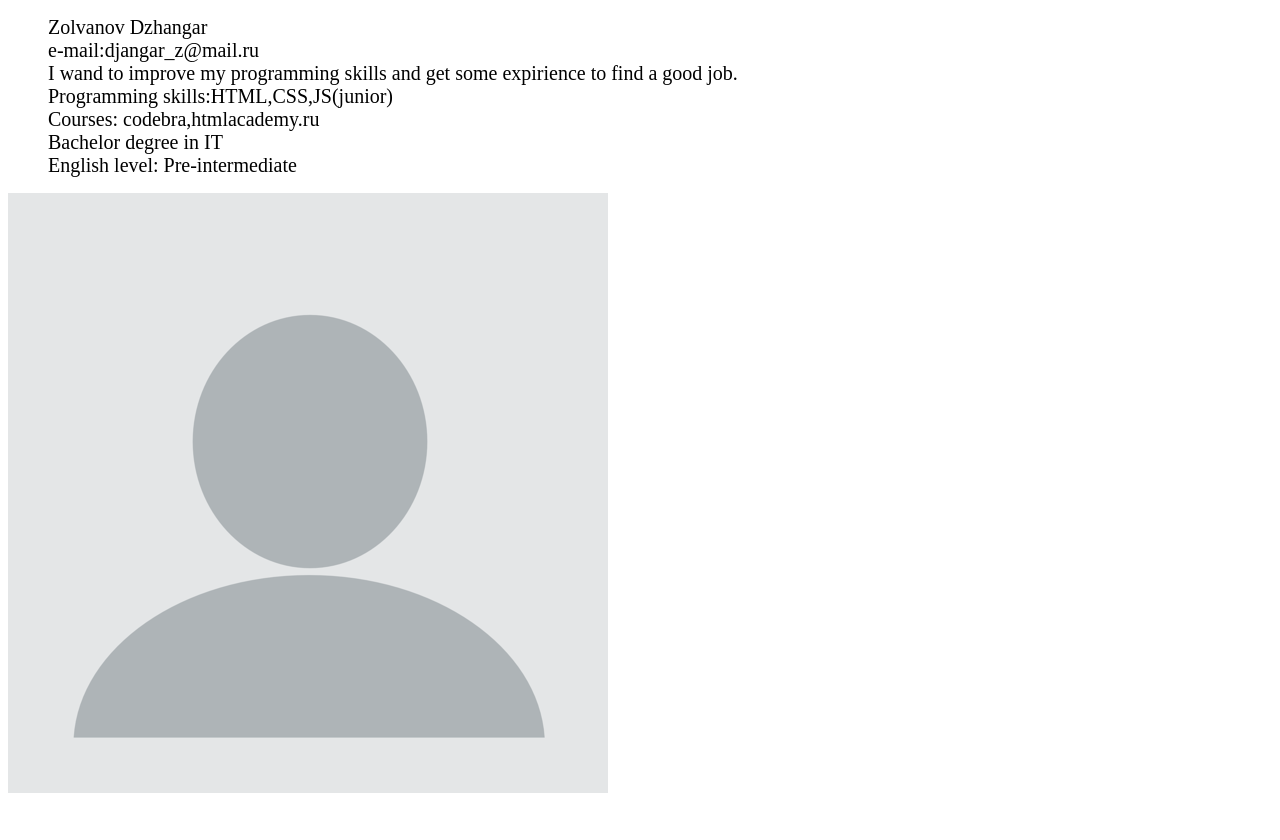
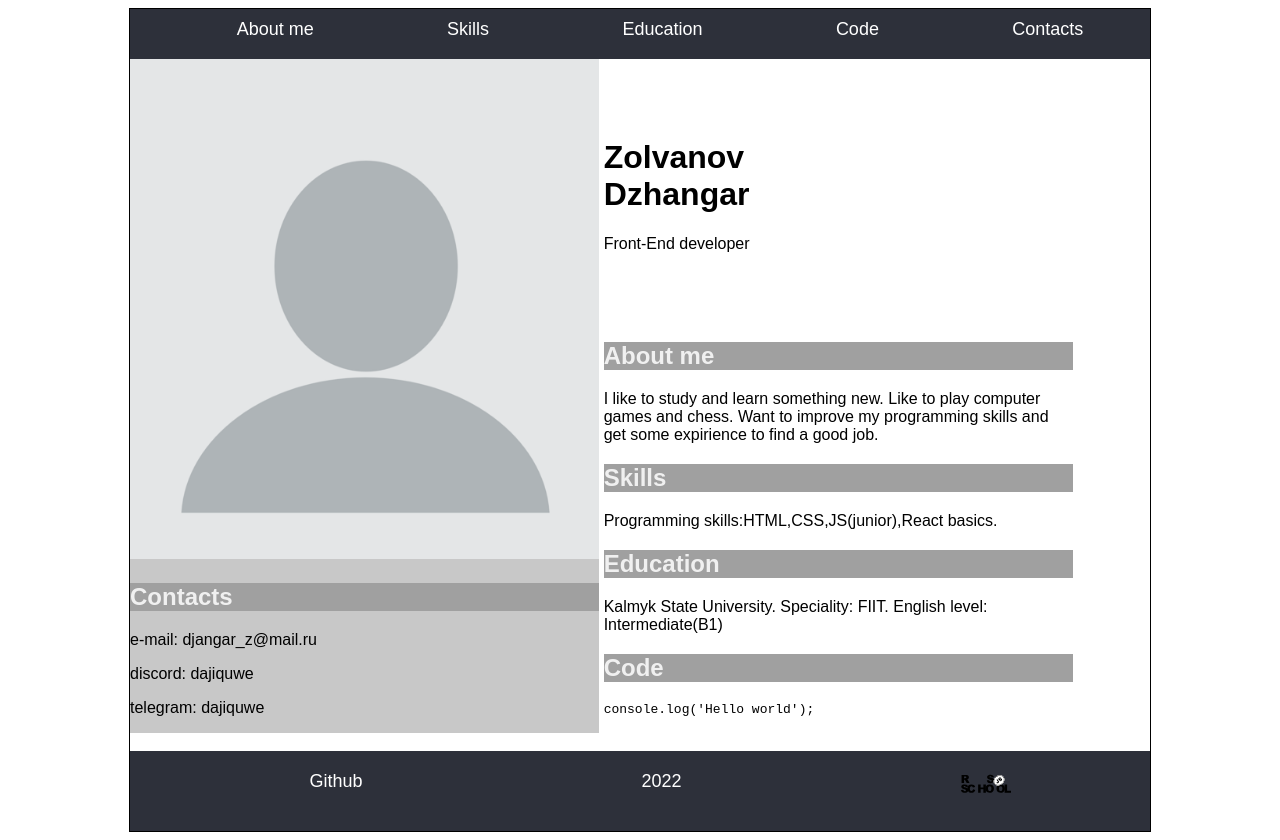
Before and after one commit to dajiquwe/rsschool-cv, a plain HTML site: page index.html in a window 1280 px wide. Before the commit the page ends 805 px from the top, so only its background shows below. Drawn offline with Linux system fonts and the light colour scheme.

Commit message:
feat: add page layout, add new styles, add new links in readme

```diff
--- a/index.html
+++ b/index.html
@@ -4,19 +4,60 @@
     <meta charset="UTF-8">
     <meta http-equiv="X-UA-Compatible" content="IE=edge">
     <meta name="viewport" content="width=device-width, initial-scale=1.0">
-    <link rel="stylesheet" href="style.css">
+    <link rel="stylesheet" href="styles/style.css">
     <title>CV</title>
 </head>
 <body>
-    <ul>
-        <li>Zolvanov Dzhangar</li>
-        <li>e-mail:djangar_z@mail.ru</li>
-        <li>I wand to improve my programming skills and get some expirience to find a good job.</li>
-        <li>Programming skills:HTML,CSS,JS(junior)</li>
-        <li>Courses: codebra,htmlacademy.ru</li>
-        <li>Bachelor degree in IT</li>
-        <li>English level: Pre-intermediate</li>
-    </ul>
-    <img src="avatar.png" alt="#">
+    <div class="wrapper">
+        <header>
+            <nav>
+                <ul>
+                    <li><a href="#">About me</a></li>
+                    <li><a href="#">Skills</a></li>
+                    <li><a href="#">Education</a></li>
+                    <li><a href="#">Code</a></li>
+                    <li><a href="#">Contacts</a></li>
+                </ul>
+            </nav>
+        </header>
+        <main>
+            <div class="left-block">
+                <img src="images/avatar.png" alt="avatar" id = "avatar">
+                <section>
+                    <h2>Contacts</h2>
+                </section>
+                <p>e-mail: djangar_z@mail.ru</p>
+                <p>discord: dajiquwe</p>
+                <p>telegram: dajiquwe</p>
+            </div>
+            <div class="right-block">
+                <h1>Zolvanov <br> Dzhangar</h1>
+                <p>Front-End developer</p><br><br><br>
+                <section>
+                    <h2>About me</h2>
+                </section>
+                <p>I like to study and learn something new. Like to play computer games and chess. Want to improve my programming skills and get some expirience to find a good job.</p>
+                <section>
+                    <h2>Skills</h2>
+                </section>
+                <p>Programming skills:HTML,CSS,JS(junior),React basics.</p>
+                <section>
+                    <h2>Education</h2>
+                </section>
+                <p>Kalmyk State University. Speciality: FIIT. English level: Intermediate(B1)</p>
+                <section>
+                    <h2>Code</h2>
+                </section>
+                <pre><code>console.log('Hello world');</code></pre>
+            </div>
+        </main>
+        <footer>
+            <ul>
+                <li><a href="https://github.com/dajiquwe" target="_blank">Github</a></li>
+                <li>2022</li>
+                <li><a href="https://rs.school/js/" target="_blank"><img src="images/rs_school.svg" alt="logo"></a></li>
+            </ul>
+        </footer>
+    </div>
 </body>
 </html>
--- a/style.css
+++ /dev/null
@@ -1,4 +0,0 @@
-li {
-    list-style: none;
-    font-size: 20px;
-}
--- /dev/null
+++ b/styles/style.css
@@ -0,0 +1,85 @@
+.wrapper {
+    width: 1020px;
+    border: 1px solid black;
+    margin: auto;
+    font-family: Arial, sans-serif;
+}
+
+h2 {
+    color: #f0f0f0;
+}
+
+header {
+    background-color: #2d303a;
+    height: 50px;
+}
+
+header ul {
+    display: flex;
+    flex-wrap: wrap;
+    justify-content: space-around;
+    list-style: none;
+    margin-top: 0;
+}
+
+header ul li {
+    margin-top: 10px;
+}
+
+header ul li a {
+    font-size: 18px;
+    color: white;
+    text-decoration: none;
+}
+
+main {
+    box-sizing: border-box;
+}
+
+.left-block {
+    width: 46%;
+    display: inline-block;
+    background-color: #c8c8c8;
+}
+
+.right-block {
+    width: 46%;
+    display: inline-block;
+}
+
+section {
+    background-color: #a0a0a0;
+}
+
+#avatar {
+    width: 100%;
+    height: 500px;
+}
+
+footer {
+    height: 80px;
+    background-color: #2d303a;
+    color: white;
+    font-size: 18px;
+}
+
+footer ul {
+    display: flex;
+    flex-wrap: wrap;
+    justify-content: space-around;
+    list-style: none;
+}
+
+footer ul li {
+    margin-top: 20px;
+}
+
+footer ul li a {
+    color:white;
+    text-decoration: none;
+}
+
+footer img {
+    width: 50px;
+    height: 25px;
+}
```
Also changed, not shown: images/avatar.png (renamed from avatar.png), images/rs_school.svg (added), 1 other file.
